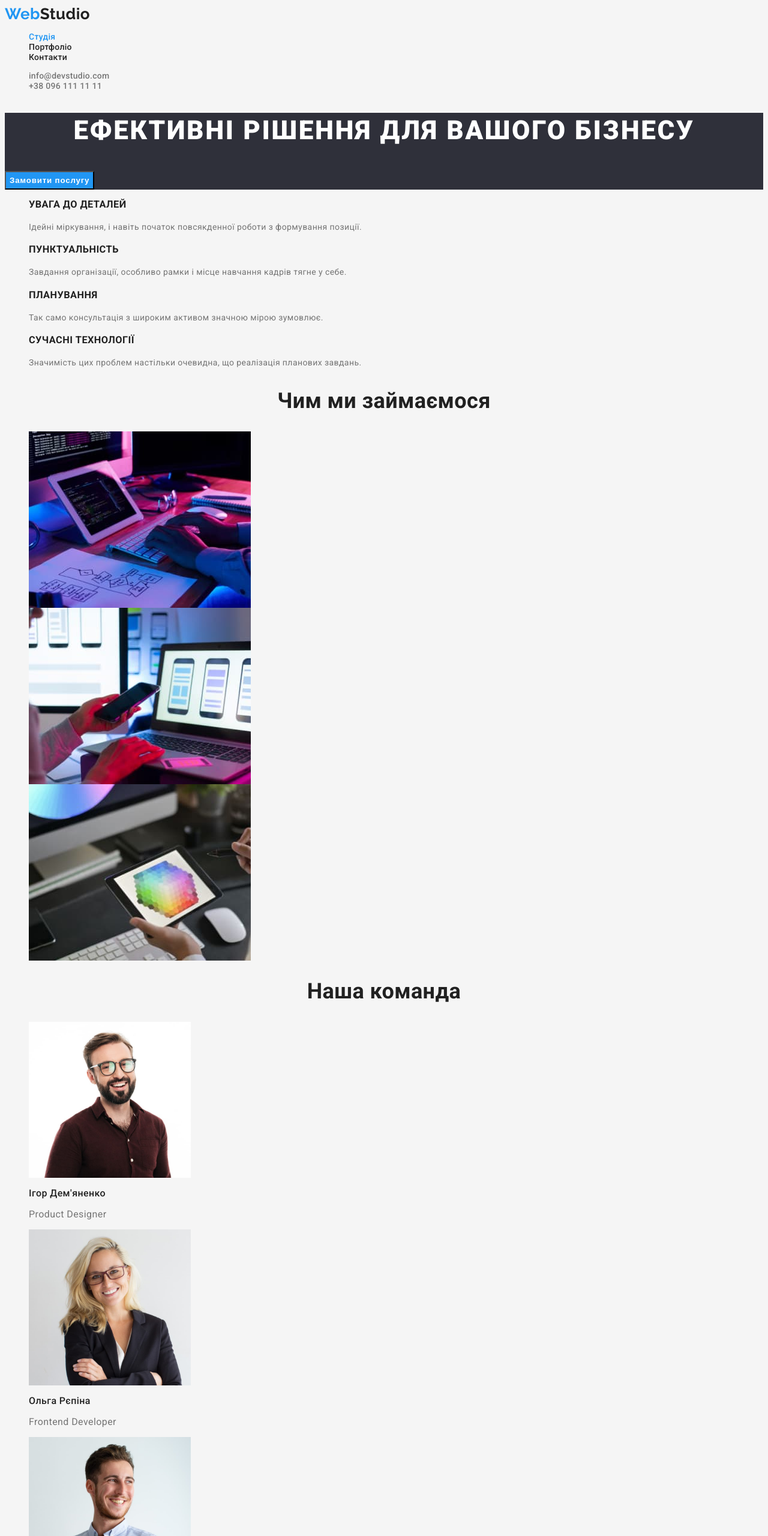
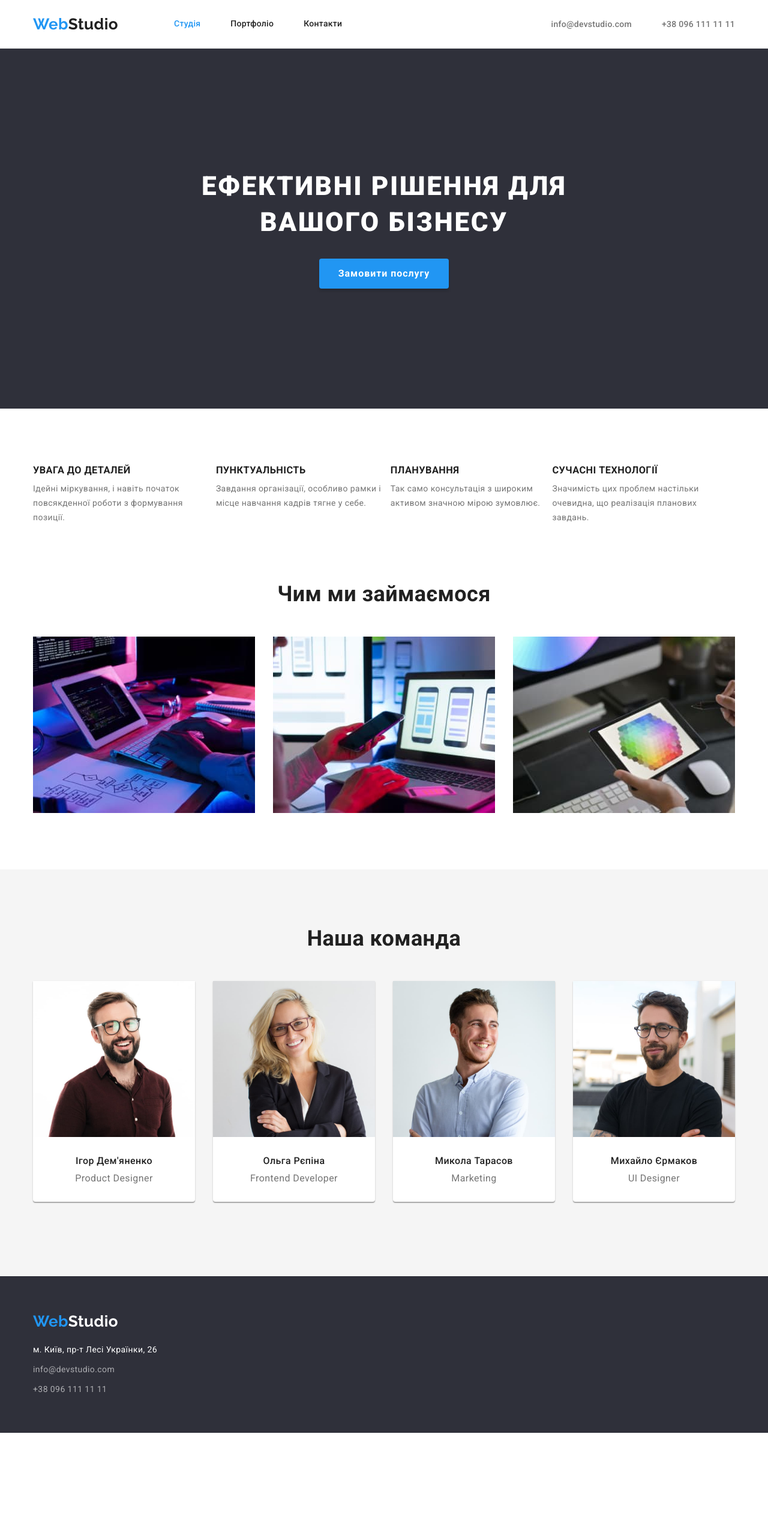
Before and after one commit to Sasha-Gr4/goit-markup-hw-03, a plain HTML site: page index.html in a window 1280 px wide. Shown: the top 2560 px of the page at 60% size. After the commit the page ends 2388 px from the top, so only its background shows below. Drawn offline with nearby package versions, Linux system fonts and the light colour scheme.

Commit message:
Correct flex-box

```diff
--- a/css/styles.css
+++ b/css/styles.css
@@ -3,12 +3,32 @@
 /* колір білий  #FFFFFF */
 /* акцент синій #2196F3 */
 /* колір білий футер мейл та тел #FFFFFF rgba(255, 255, 255, 0.6) */
+html {
+  box-sizing: border-box;
+}
+
+*, *::before, *::after {
+  box-sizing: inherit;
+}
+
 :root {
   --primary-text-color: #757575;
   --title-text-color: #212121;
   --accent-color: #2196f3;
   --secondary-color: #ffffff;
   --primary-bg-color: #f5f5f5;
+  --line-color: #ECECEC;
+}
+
+h1, h2, h3, p {
+  margin-top: 0;
+  margin-bottom: 0;
+}
+
+ul {
+  margin-top: 0;
+  margin-bottom: 0;
+  padding-left: 0;
 }
 
 .link {
@@ -25,7 +45,7 @@ img {
 
 body {
   font-family: 'Roboto', sans-serif;
-  background-color: var(--primary-bg-color);
+  background-color: var(--secondary-color);
   color: var(--title-text-color);
   font-size: 14px;
   letter-spacing: 0.03em;
@@ -39,29 +59,80 @@ body {
   font-size: 26px;
   line-height: 1.19;
   color: var(--title-text-color);
+  display: block;
+}
+
+.logo-header {
+  margin-right: 93px;
 }
 
 .logo-footer {
   color: var(--secondary-color);
+  margin-bottom: 20px;
 }
 
 .logo-current {
   color: var(--accent-color);
 }
 
+
+
+.container {
+  width: 1200px;
+  padding-right: 15px;
+  padding-left: 15px;
+
+  margin-left: auto;
+  margin-right: auto;
+}
+
 /*НАВІГАЦІЯ*/
 
-.site-nav .link {
+.page-header-container {
+display: flex;
+align-items: center;
+}
+
+.page-navigation {
+  display: flex;
+  align-items: center ;
+}
+
+.page-header {
+  border-bottom: 1px solid var(--line-color);
+}
+
+
+.site-nav {
+  padding-top: 32px;
+  padding-bottom: 32px;
+  display: flex;
+  align-items: center;
+  gap: 50px;
+
+}
+
+.nav-link {
+  align-items: center;
+  display: block;
   font-weight: 500;
   line-height: 1.14;
   letter-spacing: 0.02em;
   color: var(--title-text-color);
+
 }
 
-.site-nav .link:hover,
-.site-nav .link:focus,
-.site-nav .link.current {
+.nav-link:hover,
+.nav-link:focus,
+.nav-link.current {
   color: var(--accent-color);
+}
+
+.contact {
+  display: flex;
+  align-items: center;
+  gap: 50px;
+  margin-left: auto;
 }
 
 .contact .link:hover,
@@ -79,12 +150,17 @@ body {
 /*ГЕРОЙ И Секции*/
 
 .hero {
+  text-align: center;
   background: #2f303a;
+  padding-top: 200px;
+  padding-bottom: 200px;
+
 }
 
 .hero-title {
   font-weight: 900;
   font-size: 44px;
+  margin-bottom: 30px;
   line-height: 1.36;
   text-align: center;
   letter-spacing: 0.06em;
@@ -92,60 +168,147 @@ body {
   color: var(--secondary-color);
 }
 
+.section {
+  padding-top: 94px;
+  padding-bottom: 94px;
+}
+
 .section-title {
+  margin-bottom: 50px;
   font-size: 36px;
   line-height: 1.17;
   text-align: center;
 }
 
+.works-section {
+  padding-top: 0;
+}
+
+.works-card {
+  flex-basis: calc((100%-90px) / 4) ;
+}
+
+.feature-list {
+  display: flex;
+  }
+
+  .item-feature {
+    flex-basis: calc((100%-60px) / 3) ;
+  }
+
+  .works-list {
+    display: flex;
+    gap: 30px;
+  }
+
 .feature-list .title {
   line-height: 1.14;
   text-transform: uppercase;
+  margin-bottom: 10px;
 }
 
-.team-list .title {
+.team-title {
   font-weight: 500;
   font-size: 16px;
   line-height: 1.19;
-}
+  margin-bottom: 10px;
+  }
 
+  .team-section {
+    background-color: var(--primary-bg-color);
+  }
+
+  .team-list {
+    display: flex;
+    gap: 30px;
+  }
+
+  .team-img {
+    margin-bottom: 30px;
+  }
+
+  .team-photo {
+    display: flex;
+    flex-direction: column;
+    justify-content: center;
+    align-items: center;
+    flex-basis: calc((100%-90px) / 4);
+    box-shadow: 0px 1px 3px rgba(0, 0, 0, 0.12), 0px 1px 1px rgba(0, 0, 0, 0.14), 0px 2px 1px rgba(0, 0, 0, 0.2);
+    border-radius: 0px 0px 4px 4px;
+    background-color: var(--secondary-color) ;
+  }
 .portfolio-list .title {
   font-size: 18px;
   line-height: 2;
   letter-spacing: 0.06em;
 }
 
-.button .link {
+.portfolio-card {
+  flex-basis: calc((100%-60px) / 9);
+}
+
+.portfolio-list {
+  display: flex;
+  gap: 30px;
+  flex-wrap: wrap;
+}
+
+  .portfolio-content {
+    padding-top: 20px;
+    padding-bottom: 20px;
+    padding-left: 24px;
+    padding-right: 24px;
+    background-color: #ffffff;
+    border: 1px solid #EEEEEE;
+  }
+
+ .button  {
   font-family: inherit;
   font-size: 16px;
   text-align: center;
   cursor: pointer;
+  border: transparent;
+  border-radius: 4px;
 }
 
 .button-primary {
   font-weight: 700;
   line-height: 1.88;
-  display: flex;
-  align-items: center;
   letter-spacing: 0.06em;
   background-color: #2196f3;
   color: var(--secondary-color);
+  padding: 10px 32px;
+  min-width: 216px;
+  margin-left: auto;
+  margin-right: auto;
+  box-shadow: 0px 4px 4px rgba(0, 0, 0, 0.15);
 }
 
-.button-secondary .link {
+.button-secondary-list{
+  display: flex;
+  gap: 8px;
+  justify-content: center;
+
+}
+
+.button-secondary {
   font-weight: 500;
   line-height: 1.63;
+  margin-bottom: 50px;
+  padding: 6px 25px;
   background-color: #f5f4fa;
   color: var(--title-text-color);
+  box-shadow: 0px 3px 1px rgba(0, 0, 0, 0.1), 0px 1px 2px rgba(0, 0, 0, 0.08), 0px 2px 2px rgba(0, 0, 0, 0.12);
+
 }
 
-.button-secondary .link.current {
+.button-secondary.current {
   background-color: var(--accent-color);
   color: var(--secondary-color);
 }
 
-.button-secondary .link:hover,
-.button-secondary .link:focus {
+.button-secondary:hover,
+.button-secondary:focus {
   background-color: #2196f3;
   color: #ffffff;
 }
@@ -159,6 +322,11 @@ body {
   font-size: 16px;
   line-height: 1.19;
   color: var(--primary-text-color);
+  padding-bottom: 30px;
+}
+
+.team-photo {
+  margin-bottom: 30px;
 }
 
 .portfolio-list .text {
@@ -169,16 +337,22 @@ body {
 
 /*ФУТЕР*/
 .page-footer {
+  padding-top: 60px;
+  padding-bottom: 60px;
   background-color: #2f303a;
+  display: block;
 }
 
 .address-list .link {
   line-height: 1.71;
   font-style: normal;
+  display: block;
+
 }
 
 .footer-addrres {
   color: #ffffff;
+  margin-bottom: 9px;
 }
 
 .footer-phone:hover,
@@ -195,3 +369,7 @@ body {
 .footer-mail {
   color: rgba(255, 255, 255, 0.6);
 }
+
+.footer-mail {
+  margin-bottom: 9px;
+}
--- a/index.html
+++ b/index.html
@@ -11,76 +11,91 @@
       href="https://fonts.googleapis.com/css2?family=Raleway:wght@700&family=Roboto:wght@400;500;700;900&display=swap"
       rel="stylesheet"
     />
+    <link
+      rel="stylesheet"
+      href="https://cdn.jsdelivr.net/npm/modern-normalize@1.1.0/modern-normalize.min.css"
+    />
     <link rel="stylesheet" href="./css/styles.css" />
   </head>
+
   <body>
     <header class="page-header">
+      <div class="container page-header-container">
         <nav class="page-navigation">
           <a href="./index.html" class="logo-header link"
             ><span class="logo-current">Web</span>Studio</a
           >
-
           <ul class="site-nav list">
-          <li><a href="./index.html" class="current link">Студія</a></li>
-          <li><a href="./portfolio.html" class="link">Портфоліо</a></li>
-          <li><a href="" class="link">Контакти</a></li>
+            <li><a href="./index.html" class="nav-link current link">Студія</a></li>
+            <li><a href="./portfolio.html" class="nav-link link">Портфоліо</a></li>
+            <li><a href="" class="nav-link link">Контакти</a></li>
           </ul>
         </nav>
+
         <ul class="contact list">
           <li>
             <a class="contact-mail link" href="mailto:info@devstudio.com">info@devstudio.com</a>
           </li>
           <li><a class="contact-phone link" href="tel:+380961111111">+38 096 111 11 11</a></li>
         </ul>
+      </div>
     </header>
 
     <main>
       <section class="hero">
-        <h1 class="hero-title">Ефективні рішення для вашого бізнесу</h1>
-        <button type="button" class="button button-primary link">Замовити послугу</button>
+        <div class="container">
+          <h1 class="hero-title">
+            Ефективні рішення для <br />
+            вашого бізнесу
+          </h1>
+          <button type="button" class="button button-primary">Замовити послугу</button>
+        </div>
       </section>
 
       <section class="section">
+        <div class="container">
           <h2 hidden class="section-title">Наші переваги</h2>
           <ul class="list feature-list">
-          <li>
+            <li class="item-feature">
               <h3 class="title">УВАГА ДО ДЕТАЛЕЙ</h3>
               <p class="text">
                 Ідейні міркування, і навіть початок повсякденної роботи з формування позиції.
               </p>
             </li>
 
-          <li>
+            <li class="item-feature">
               <h3 class="title">ПУНКТУАЛЬНІСТЬ</h3>
               <p class="text">
                 Завдання організації, особливо рамки і місце навчання кадрів тягне у себе.
               </p>
             </li>
 
-          <li>
+            <li class="item-feature">
               <h3 class="title">ПЛАНУВАННЯ</h3>
               <p class="text">Так само консультація з широким активом значною мірою зумовлює.</p>
             </li>
 
-          <li>
+            <li class="item-feature">
               <h3 class="title">СУЧАСНІ ТЕХНОЛОГІЇ</h3>
               <p class="text">
                 Значимість цих проблем настільки очевидна, що реалізація планових завдань.
               </p>
             </li>
           </ul>
+        </div>
       </section>
 
-      <section class="section">
+      <section class="section works-section">
+        <div class="container">
           <h2 class="section-title">Чим ми займаємося</h2>
           <ul class="works-list list">
-          <li>
+            <li class="works-card">
               <img src="./images/box1.jpg" alt="Планшет из клавіатурою" width="370" height="294" />
             </li>
-          <li>
+            <li class="works-card">
               <img src="./images/box2.jpg" alt="Робота за ноутбуком" width="370" height="294" />
             </li>
-          <li>
+            <li class="works-card">
               <img
                 src="./images/box3.jpg"
                 alt="Планшет із кольоровим екраном"
@@ -89,46 +104,60 @@
               />
             </li>
           </ul>
+        </div>
       </section>
 
-      <section class="section">
+      <section class="section team-section">
+        <div class="container">
           <h2 class="section-title">Наша команда</h2>
           <ul class="list team-list">
-          <li>
-            <img src="./images/teamcard1.jpg" alt="Чоловік в окулярах" width="270" height="260" />
-            <h3 class="title">Ігор Дем'яненко</h3>
+            <li class="team-photo">
+              <img class="team-img"
+                src="./images/teamcard1.jpg"
+                alt="Чоловік в окулярах"
+                width="270"
+                height="260"
+              />
+              <h3 class="title team-title">Ігор Дем'яненко</h3>
               <p lang="en" class="text">Product Designer</p>
             </li>
-          <li>
-            <img src="./images/teamcard2.jpg" alt="Блондинка" width="270" height="260" />
-            <h3 class="title">Ольга Рєпіна</h3>
+            <li class="team-photo">
+              <img class="team-img"
+                src="./images/teamcard2.jpg"
+                alt="Блондинка"
+                width="270"
+                height="260"
+              />
+              <h3 class="title team-title">Ольга Рєпіна</h3>
               <p lang="en" class="text">Frontend Developer</p>
             </li>
-          <li>
-            <img
+            <li class="team-photo">
+              <img class="team-img"
                 src="./images/teamcard3.jpg"
                 alt="Чоловік в блакитній сорочці"
                 width="270"
                 height="260"
               />
-            <h3 class="title">Микола Тарасов</h3>
+              <h3 class="title team-title">Микола Тарасов</h3>
               <p lang="en" class="text">Marketing</p>
             </li>
-          <li>
-            <img
+            <li class="team-photo">
+              <img class="team-img"
                 src="./images/teamcard4.jpg"
                 alt="Чоловік в чорній футболці"
                 width="270"
                 height="260"
               />
-            <h3 class="title">Михайло Єрмаков</h3>
+              <h3 class="title team-title">Михайло Єрмаков</h3>
               <p lang="en" class="text">UI Designer</p>
             </li>
           </ul>
+        </div>
       </section>
     </main>
 
     <footer class="page-footer">
+      <div class="container">
         <a href="./index.html" class="logo-footer link"
           ><span class="logo-current">Web</span>Studio</a
         >
@@ -145,6 +174,7 @@
             <li><a class="footer-phone link" href="tel:+380961111111">+38 096 111 11 11</a></li>
           </ul>
         </address>
+      </div>
     </footer>
   </body>
 </html>
```
Also changed, not shown: portfolio.html (+49 -39 lines). Lines whose indentation alone changed are shown as unchanged.
